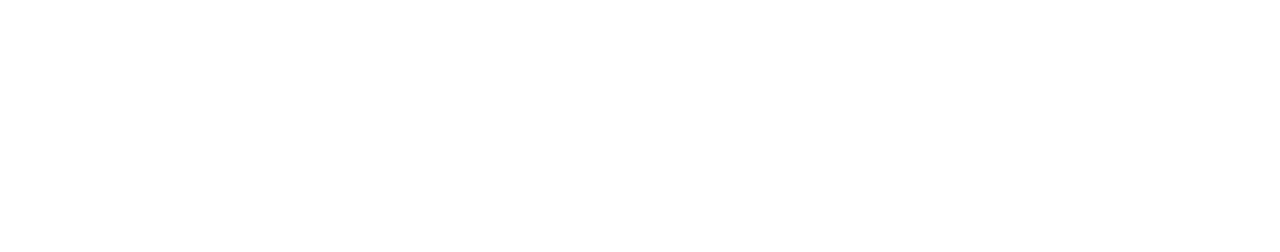
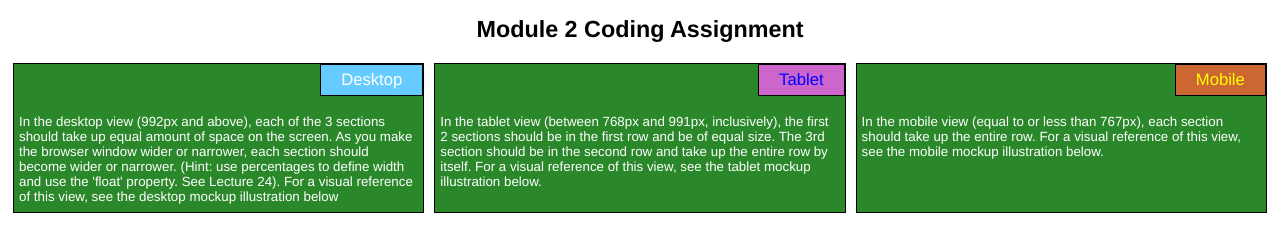
Before and after one commit to vbpahuja/coursera, a plain HTML site: page module2-solution/index.html in a window 1280 px wide. Drawn offline with Linux system fonts and the light colour scheme.

Commit message:
complete module 2 assignment

```diff
--- a/module2-solution/index.html
+++ b/module2-solution/index.html
@@ -1,9 +1,32 @@
 <!DOCTYPE html>
 <html>
 <head>
-	<title></title>
+<meta charset="utf-8">
+<meta name="viewport" content="width=device-width, initial-scale=1">
+<title>Module 2 Coding Assignment</title>
+<link rel="stylesheet" href="css/styles.css">
 </head>
 <body>
-
+	<h1>Module 2 Coding Assignment</h1>
+	<div class="row">
+		<div class="col-lg-4 col-md-6 col-sm-12 ">
+			<div class="divexternal1">
+			<div class="desktop internaldiv">Desktop</div>
+			In the desktop view (992px and above), each of the 3 sections should take up equal amount of space on the screen. As you make the browser window wider or narrower, each section should become wider or narrower. (Hint: use percentages to define width and use the 'float' property. See Lecture 24). For a visual reference of this view, see the desktop mockup illustration below
+			</div>
+		</div>
+		<div class="col-lg-4 col-md-6 col-sm-12 ">
+			<div class="divexternal1">
+			<div class="tablet internaldiv">Tablet</div>
+			In the tablet view (between 768px and 991px, inclusively), the first 2 sections should be in the first row and be of equal size. The 3rd section should be in the second row and take up the entire row by itself. For a visual reference of this view, see the tablet mockup illustration below.
+			</div>
+		</div>
+		<div class="col-lg-4 col-md-12 col-sm-12 ">
+			<div class="divexternal1">
+			<div class="mobile internaldiv">Mobile</div>
+			 In the mobile view (equal to or less than 767px), each section should take up the entire row. For a visual reference of this view, see the mobile mockup illustration below.
+			</div>
+		</div>
+	</div>
 </body>
 </html>
```
